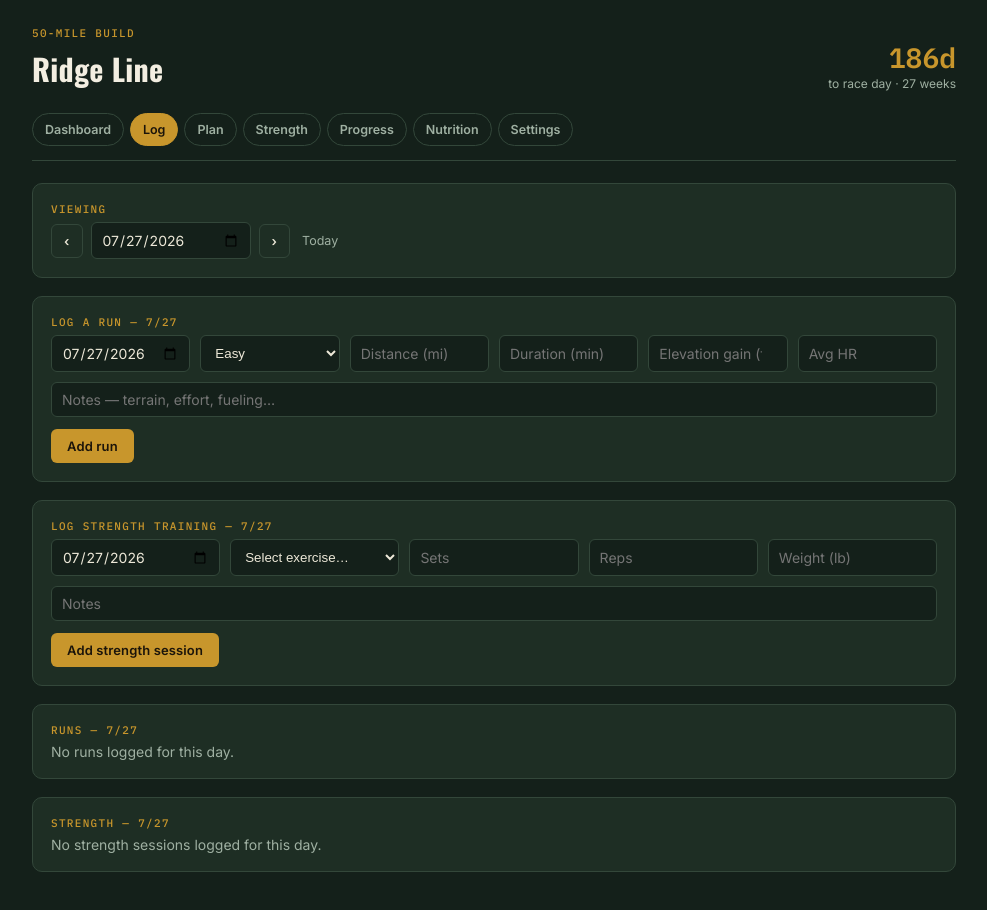
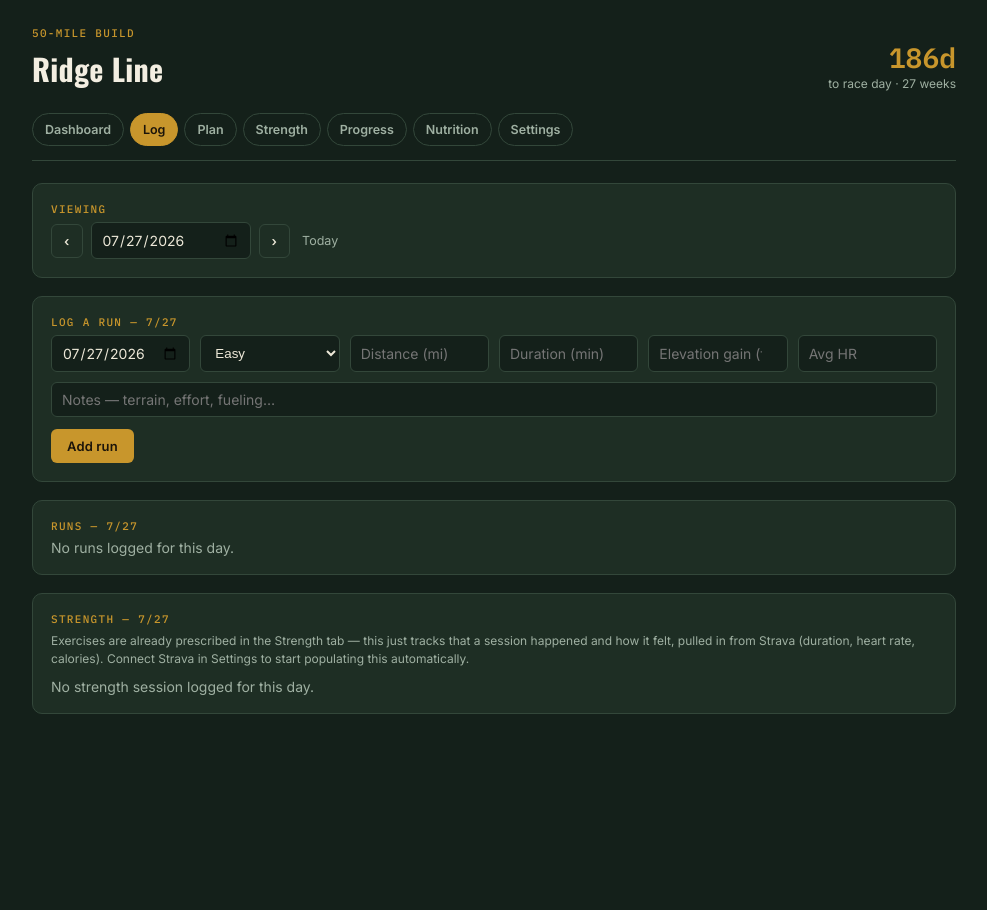
Before and after one commit to jeffjacot/ridge-line, a React (Vite) app: page / in a window 1280 px wide. Both pictures are taken after a click on the element "Log". Shown: the top 910 px of the page, without its empty margins (146-1133 px from the left). After the commit the page ends 800 px from the top, so only its background shows below. Built offline with nearby package versions, Linux system fonts and the light colour scheme.

Commit message:
Update App.jsx

```diff
--- a/src/App.jsx
+++ b/src/App.jsx
@@ -852,9 +852,26 @@ export default function UltraTrainingApp() {
           notes: a.name || "",
         }));
       if (newRuns.length > 0) setRuns([...newRuns, ...runs]);
+
+      const existingStrengthIds = new Set(strengthLogs.map((s) => s.stravaId).filter(Boolean));
+      const newStrength = (data.activities || [])
+        .filter((a) => a.type === "WeightTraining" && !existingStrengthIds.has(a.id))
+        .map((a) => ({
+          id: uid(),
+          stravaId: a.id,
+          date: (a.start_date_local || a.start_date || "").slice(0, 10),
+          durationMin: Math.round(a.moving_time / 60),
+          avgHR: a.average_heartrate ? Math.round(a.average_heartrate) : "",
+          maxHR: a.max_heartrate ? Math.round(a.max_heartrate) : "",
+          calories: a.calories ? Math.round(a.calories) : "",
+          notes: a.name || "",
+        }));
+      if (newStrength.length > 0) setStrengthLogs([...newStrength, ...strengthLogs]);
+
+      const totalNew = newRuns.length + newStrength.length;
       const updatedAuth = { ...stravaAuth, accessToken: data.access_token, refreshToken: data.refresh_token, expiresAt: data.expires_at, lastSyncAt: new Date().toISOString() };
       setStravaAuth(updatedAuth);
-      setStravaSyncStatus(newRuns.length > 0 ? `Synced ${newRuns.length} new session${newRuns.length !== 1 ? "s" : ""}.` : "Up to date — nothing new.");
+      setStravaSyncStatus(totalNew > 0 ? `Synced ${totalNew} new session${totalNew !== 1 ? "s" : ""}.` : "Up to date — nothing new.");
     } catch (e) {
       setStravaSyncStatus("Sync failed — check your connection and try again.");
     }
@@ -980,7 +997,6 @@ export default function UltraTrainingApp() {
             setRuns={setRuns}
             strengthLogs={strengthLogs}
             setStrengthLogs={setStrengthLogs}
-            currentPhase={currentWeek.phase}
             stravaAuth={stravaAuth}
             onSyncStrava={syncStrava}
             stravaSyncStatus={stravaSyncStatus}
@@ -1151,20 +1167,18 @@ function Dashboard({ plan, currentWeek, thisWeekMiles, thisWeekVert, todaysCalor
   );
 }
 
-function TrainingLog({ runs, setRuns, strengthLogs, setStrengthLogs, currentPhase, stravaAuth, onSyncStrava, stravaSyncStatus }) {
+function TrainingLog({ runs, setRuns, strengthLogs, setStrengthLogs, stravaAuth, onSyncStrava, stravaSyncStatus }) {
   const [viewDate, setViewDate] = useState(todayStr());
   const [form, setForm] = useState({ date: viewDate, type: "Easy", distance: "", durationMin: "", elevation: "", avgHR: "", notes: "" });
-  const [sForm, setSForm] = useState({ date: viewDate, exercise: "", sets: "", reps: "", weight: "", notes: "" });
   const [editRunId, setEditRunId] = useState(null);
   const [editRunForm, setEditRunForm] = useState(null);
   const [editStrengthId, setEditStrengthId] = useState(null);
   const [editStrengthForm, setEditStrengthForm] = useState(null);
 
-  // Keep the add-forms' date in sync with whichever day you're viewing —
+  // Keep the add-form's date in sync with whichever day you're viewing —
   // still overridable by hand if you want to log for a different day.
   useEffect(() => {
     setForm((f) => ({ ...f, date: viewDate }));
-    setSForm((f) => ({ ...f, date: viewDate }));
   }, [viewDate]);
 
   const addRun = () => {
@@ -1183,12 +1197,6 @@ function TrainingLog({ runs, setRuns, strengthLogs, setStrengthLogs, currentPhas
     setEditRunForm(null);
   };
 
-  const addStrength = () => {
-    const exercise = sForm.exercise === "__custom" ? sForm.customName : sForm.exercise;
-    if (!exercise) return;
-    setStrengthLogs([{ id: uid(), ...sForm, exercise }, ...strengthLogs]);
-    setSForm({ date: viewDate, exercise: "", sets: "", reps: "", weight: "", notes: "" });
-  };
   const removeStrength = (id) => setStrengthLogs(strengthLogs.filter((s) => s.id !== id));
   const startEditStrength = (s) => {
     setEditStrengthId(s.id);
@@ -1210,8 +1218,6 @@ function TrainingLog({ runs, setRuns, strengthLogs, setStrengthLogs, currentPhas
     return `${min}:${sec.toString().padStart(2, "0")}/mi`;
   };
 
-  const phaseKey = strengthKeyForPhase(currentPhase);
-  const exerciseOptions = STRENGTH_LIBRARY[phaseKey]?.exercises.map((e) => e.name) || [];
   const runTypeOptions = ["Easy", "Long Run", "Tempo", "Hill/Vert", "Back-to-Back", "Race Sim", "Walk"];
 
   const dayRuns = runs.filter((r) => r.date === viewDate);
@@ -1252,39 +1258,6 @@ function TrainingLog({ runs, setRuns, strengthLogs, setStrengthLogs, currentPhas
         </div>
         <Input placeholder="Notes — terrain, effort, fueling…" value={form.notes} onChange={(e) => setForm({ ...form, notes: e.target.value })} style={{ marginTop: 10 }} />
         <Button onClick={addRun} style={{ marginTop: 12 }}>Add run</Button>
-      </Card>
-
-      <Card>
-        <Eyebrow>Log strength training — {fmtShort(viewDate)}</Eyebrow>
-        <div style={{ display: "grid", gridTemplateColumns: "repeat(auto-fit, minmax(120px,1fr))", gap: 10 }}>
-          <Input type="date" value={sForm.date} onChange={(e) => setSForm({ ...sForm, date: e.target.value })} />
-          <select
-            value={sForm.exercise}
-            onChange={(e) => setSForm({ ...sForm, exercise: e.target.value })}
-            style={{ background: COLORS.bg, border: `1px solid ${COLORS.line}`, borderRadius: 6, padding: "8px 10px", color: COLORS.ink }}
-          >
-            <option value="">Select exercise…</option>
-            {exerciseOptions.map((name) => (
-              <option key={name} value={name}>{name}</option>
-            ))}
-            <option value="__custom">Other (type below)</option>
-          </select>
-          <Input placeholder="Sets" type="number" value={sForm.sets} onChange={(e) => setSForm({ ...sForm, sets: e.target.value })} />
-          <Input placeholder="Reps" type="number" value={sForm.reps} onChange={(e) => setSForm({ ...sForm, reps: e.target.value })} />
-          <Input placeholder="Weight (lb)" type="number" value={sForm.weight} onChange={(e) => setSForm({ ...sForm, weight: e.target.value })} />
-        </div>
-        {sForm.exercise === "__custom" && (
-          <Input
-            placeholder="Custom exercise name"
-            value={sForm.customName || ""}
-            onChange={(e) => setSForm({ ...sForm, customName: e.target.value })}
-            style={{ marginTop: 10 }}
-          />
-        )}
-        <Input placeholder="Notes" value={sForm.notes} onChange={(e) => setSForm({ ...sForm, notes: e.target.value })} style={{ marginTop: 10 }} />
-        <Button onClick={addStrength} style={{ marginTop: 12 }}>
-          Add strength session
-        </Button>
       </Card>
 
       <Card>
@@ -1342,17 +1315,20 @@ function TrainingLog({ runs, setRuns, strengthLogs, setStrengthLogs, currentPhas
 
       <Card>
         <Eyebrow>Strength — {fmtShort(viewDate)}</Eyebrow>
-        {dayStrength.length === 0 && <div style={{ color: COLORS.inkSoft, fontSize: 14 }}>No strength sessions logged for this day.</div>}
+        <div style={{ color: COLORS.inkSoft, fontSize: 12, marginBottom: 10, lineHeight: 1.5 }}>
+          Exercises are already prescribed in the Strength tab — this just tracks that a session happened and how it felt, pulled in from Strava (duration, heart rate, calories). {!stravaAuth && "Connect Strava in Settings to start populating this automatically."}
+        </div>
+        {dayStrength.length === 0 && <div style={{ color: COLORS.inkSoft, fontSize: 14 }}>No strength session logged for this day.</div>}
         <div style={{ display: "flex", flexDirection: "column", gap: 8 }}>
           {dayStrength.map((s) =>
             editStrengthId === s.id ? (
               <div key={s.id} style={{ padding: "10px 0", borderBottom: `1px solid ${COLORS.line}` }}>
                 <div style={{ display: "grid", gridTemplateColumns: "repeat(auto-fit, minmax(110px,1fr))", gap: 8 }}>
                   <Input type="date" value={editStrengthForm.date} onChange={(e) => setEditStrengthForm({ ...editStrengthForm, date: e.target.value })} />
-                  <Input placeholder="Exercise" value={editStrengthForm.exercise} onChange={(e) => setEditStrengthForm({ ...editStrengthForm, exercise: e.target.value })} />
-                  <Input placeholder="Sets" type="number" value={editStrengthForm.sets} onChange={(e) => setEditStrengthForm({ ...editStrengthForm, sets: e.target.value })} />
-                  <Input placeholder="Reps" type="number" value={editStrengthForm.reps} onChange={(e) => setEditStrengthForm({ ...editStrengthForm, reps: e.target.value })} />
-                  <Input placeholder="Weight (lb)" type="number" value={editStrengthForm.weight} onChange={(e) => setEditStrengthForm({ ...editStrengthForm, weight: e.target.value })} />
+                  <Input placeholder="Duration (min)" type="number" value={editStrengthForm.durationMin} onChange={(e) => setEditStrengthForm({ ...editStrengthForm, durationMin: e.target.value })} />
+                  <Input placeholder="Avg HR" type="number" value={editStrengthForm.avgHR} onChange={(e) => setEditStrengthForm({ ...editStrengthForm, avgHR: e.target.value })} />
+                  <Input placeholder="Max HR" type="number" value={editStrengthForm.maxHR} onChange={(e) => setEditStrengthForm({ ...editStrengthForm, maxHR: e.target.value })} />
+                  <Input placeholder="Calories" type="number" value={editStrengthForm.calories} onChange={(e) => setEditStrengthForm({ ...editStrengthForm, calories: e.target.value })} />
                 </div>
                 <Input placeholder="Notes" value={editStrengthForm.notes} onChange={(e) => setEditStrengthForm({ ...editStrengthForm, notes: e.target.value })} style={{ marginTop: 8 }} />
                 <div style={{ display: "flex", gap: 8, marginTop: 10 }}>
@@ -1363,11 +1339,16 @@ function TrainingLog({ runs, setRuns, strengthLogs, setStrengthLogs, currentPhas
             ) : (
               <div key={s.id} style={{ display: "flex", justifyContent: "space-between", alignItems: "center", padding: "10px 0", borderBottom: `1px solid ${COLORS.line}` }}>
                 <div>
-                  <div style={{ color: COLORS.paper, fontSize: 14, fontWeight: 600 }}>{s.exercise}</div>
+                  <div style={{ color: COLORS.paper, fontSize: 14, fontWeight: 600 }}>
+                    {s.notes || "Strength session"}
+                    {s.stravaId && <span style={{ color: COLORS.amber, fontSize: 11, fontWeight: 400 }}> · Strava</span>}
+                  </div>
                   <div style={{ color: COLORS.inkSoft, fontSize: 12 }}>
-                    {s.sets || 0} sets x {s.reps || 0} reps{s.weight ? ` · ${s.weight} lb` : ""}
+                    {s.durationMin || 0} min
+                    {s.avgHR ? ` · ${s.avgHR} bpm avg` : ""}
+                    {s.maxHR ? ` (max ${s.maxHR})` : ""}
+                    {s.calories ? ` · ${s.calories} cal` : ""}
                   </div>
-                  {s.notes && <div style={{ color: COLORS.inkSoft, fontSize: 12, marginTop: 2 }}>{s.notes}</div>}
                 </div>
                 <div style={{ display: "flex", gap: 8 }}>
                   <Button variant="ghost" onClick={() => startEditStrength(s)}>Edit</Button>
@@ -1439,15 +1420,18 @@ function Progress({ plan, currentWeek, runs, strengthLogs }) {
   const totalRuns = runs.length;
   const totalStrengthSessions = strengthLogs.length;
 
-  const strengthByExercise = useMemo(() => {
-    const groups = {};
-    strengthLogs.forEach((s) => {
-      if (!groups[s.exercise]) groups[s.exercise] = [];
-      groups[s.exercise].push(s);
-    });
-    Object.values(groups).forEach((arr) => arr.sort((a, b) => new Date(a.date) - new Date(b.date)));
-    return groups;
-  }, [strengthLogs]);
+  const strengthSummarySessions = useMemo(
+    () => strengthLogs.filter((s) => !s.exercise).sort((a, b) => new Date(b.date) - new Date(a.date)),
+    [strengthLogs]
+  );
+  const strengthSummaryStats = useMemo(() => {
+    const withHR = strengthSummarySessions.filter((s) => s.avgHR);
+    return {
+      count: strengthSummarySessions.length,
+      totalMin: strengthSummarySessions.reduce((s, x) => s + Number(x.durationMin || 0), 0),
+      avgHR: withHR.length ? Math.round(withHR.reduce((s, x) => s + Number(x.avgHR), 0) / withHR.length) : null,
+    };
+  }, [strengthSummarySessions]);
 
   return (
     <div style={{ display: "flex", flexDirection: "column", gap: 18 }}>
@@ -1556,44 +1540,28 @@ function Progress({ plan, currentWeek, runs, strengthLogs }) {
       </Card>
 
       <Card>
-        <Eyebrow>Strength progression</Eyebrow>
-        {Object.keys(strengthByExercise).length === 0 && (
-          <div style={{ color: COLORS.inkSoft, fontSize: 14 }}>No strength sessions logged yet — add some from the Training Log tab.</div>
-        )}
-        <div style={{ display: "flex", flexDirection: "column", gap: 16 }}>
-          {Object.entries(strengthByExercise).map(([exercise, entries]) => {
-            const weights = entries.map((e) => Number(e.weight) || 0);
-            const maxWeight = Math.max(...weights, 0);
-            const first = weights[0] || 0;
-            const last = weights[weights.length - 1] || 0;
-            const delta = last - first;
-            return (
-              <div key={exercise} style={{ borderBottom: `1px solid ${COLORS.line}`, paddingBottom: 14 }}>
-                <div style={{ display: "flex", justifyContent: "space-between", alignItems: "baseline" }}>
-                  <div style={{ color: COLORS.paper, fontSize: 14, fontWeight: 600 }}>{exercise}</div>
-                  <div style={{ fontFamily: "IBM Plex Mono, monospace", fontSize: 12, color: COLORS.amber }}>
-                    {maxWeight > 0 ? `PR ${maxWeight} lb` : `${entries.length} sessions`}
+        <Eyebrow>Strength sessions</Eyebrow>
+        {strengthSummarySessions.length === 0 ? (
+          <div style={{ color: COLORS.inkSoft, fontSize: 14 }}>No strength sessions synced yet — connect Strava in Settings, then Sync from the Log tab.</div>
+        ) : (
+          <>
+            <div style={{ display: "grid", gridTemplateColumns: "repeat(auto-fit, minmax(120px,1fr))", gap: 14, marginBottom: 14 }}>
+              <Stat label="Sessions" value={strengthSummaryStats.count} />
+              <Stat label="Total time" value={Math.round(strengthSummaryStats.totalMin / 6) / 10} unit="hrs" />
+              {strengthSummaryStats.avgHR && <Stat label="Avg HR" value={strengthSummaryStats.avgHR} unit="bpm" />}
+            </div>
+            <div style={{ display: "flex", flexDirection: "column", gap: 8 }}>
+              {strengthSummarySessions.slice(0, 10).map((s) => (
+                <div key={s.id} style={{ display: "flex", justifyContent: "space-between", padding: "6px 0", borderBottom: `1px solid ${COLORS.line}` }}>
+                  <div style={{ color: COLORS.ink, fontSize: 13 }}>{fmtShort(s.date)}{s.notes ? ` — ${s.notes}` : ""}</div>
+                  <div style={{ color: COLORS.inkSoft, fontSize: 12.5, fontFamily: "IBM Plex Mono, monospace" }}>
+                    {s.durationMin || 0} min{s.avgHR ? ` · ${s.avgHR} bpm` : ""}{s.calories ? ` · ${s.calories} cal` : ""}
                   </div>
                 </div>
-                {maxWeight > 0 && entries.length > 1 && (
-                  <div style={{ height: 90, marginTop: 6 }}>
-                    <ResponsiveContainer width="100%" height="100%">
-                      <LineChart data={entries.map((e) => ({ date: fmtShort(e.date), weight: Number(e.weight) || 0 }))}>
-                        <XAxis dataKey="date" stroke={COLORS.inkSoft} fontSize={10} />
-                        <YAxis hide domain={["dataMin - 5", "dataMax + 5"]} />
-                        <Tooltip contentStyle={{ background: COLORS.surface, border: `1px solid ${COLORS.line}`, fontSize: 11 }} labelStyle={{ color: COLORS.paper }} />
-                        <Line type="monotone" dataKey="weight" stroke={COLORS.amber} strokeWidth={2} dot={{ r: 2 }} />
-                      </LineChart>
-                    </ResponsiveContainer>
-                  </div>
-                )}
-                <div style={{ color: COLORS.inkSoft, fontSize: 12, marginTop: 4 }}>
-                  {entries.length} session{entries.length !== 1 ? "s" : ""} logged{delta !== 0 ? ` · ${delta > 0 ? "+" : ""}${delta} lb since first log` : ""}
-                </div>
-              </div>
-            );
-          })}
-        </div>
+              ))}
+            </div>
+          </>
+        )}
       </Card>
     </div>
   );
```
